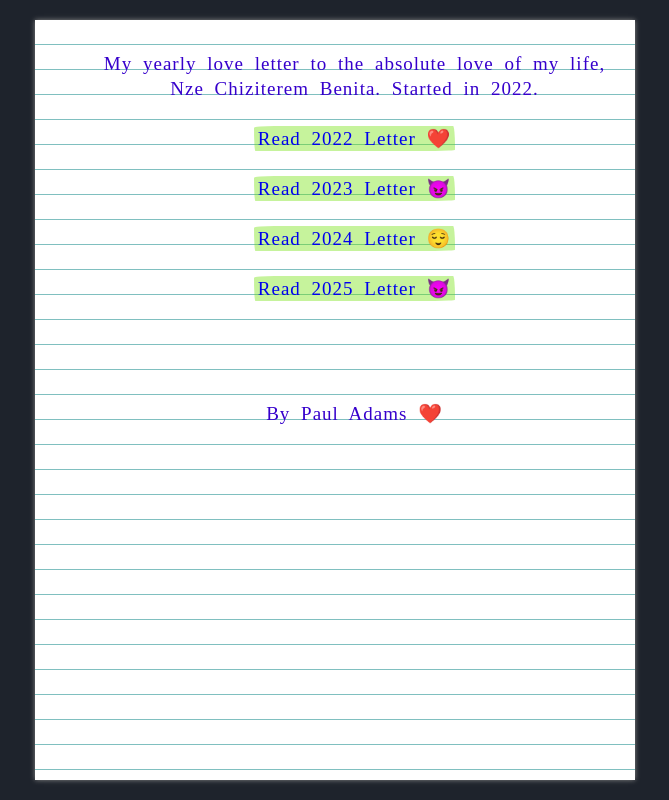
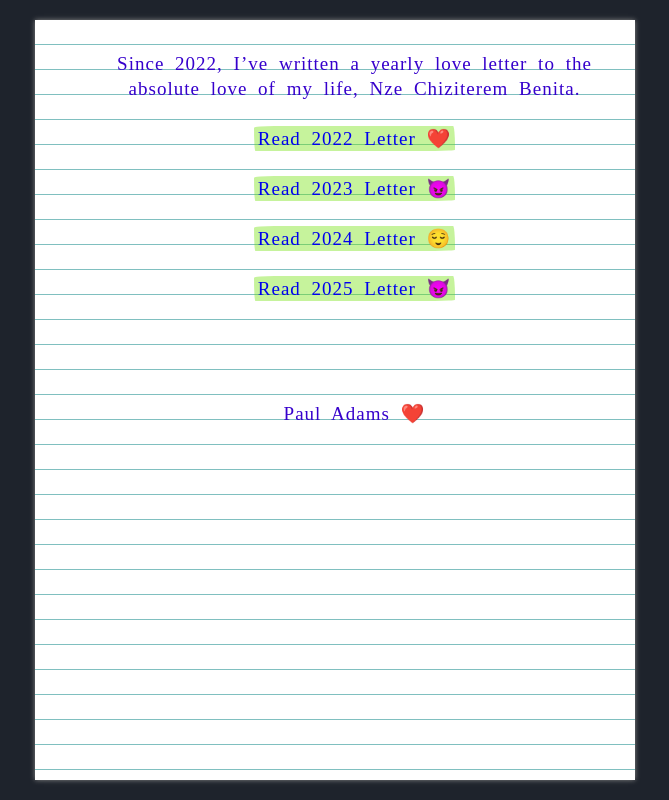
Before and after one commit to zeevx/letter-to-benita, a plain HTML site: page index.html in a window 1280 px wide. Shown: the whole page, without its empty margins (305-974 px from the left). Drawn offline with Linux system fonts and the light colour scheme.

Commit message:
big update

```diff
--- a/index.html
+++ b/index.html
@@ -10,7 +10,7 @@
 <body>
     <div id="paper">
         <div id="letter" style="text-align: center">
-            My yearly love letter to the absolute love of my life, Nze Chiziterem Benita. Started in 2022.
+            Since 2022, I’ve written a yearly love letter to the absolute love of my life, Nze Chiziterem Benita.
             <br/>
             <br/>
                 <a href="./2022"><span>Read 2022 Letter ❤️</span></a>
@@ -28,7 +28,7 @@
             <br/>
             <br/>
             <br/>
-            By Paul Adams ❤️
+            Paul Adams ❤️
         </div>
     </div>
 </body>
```
